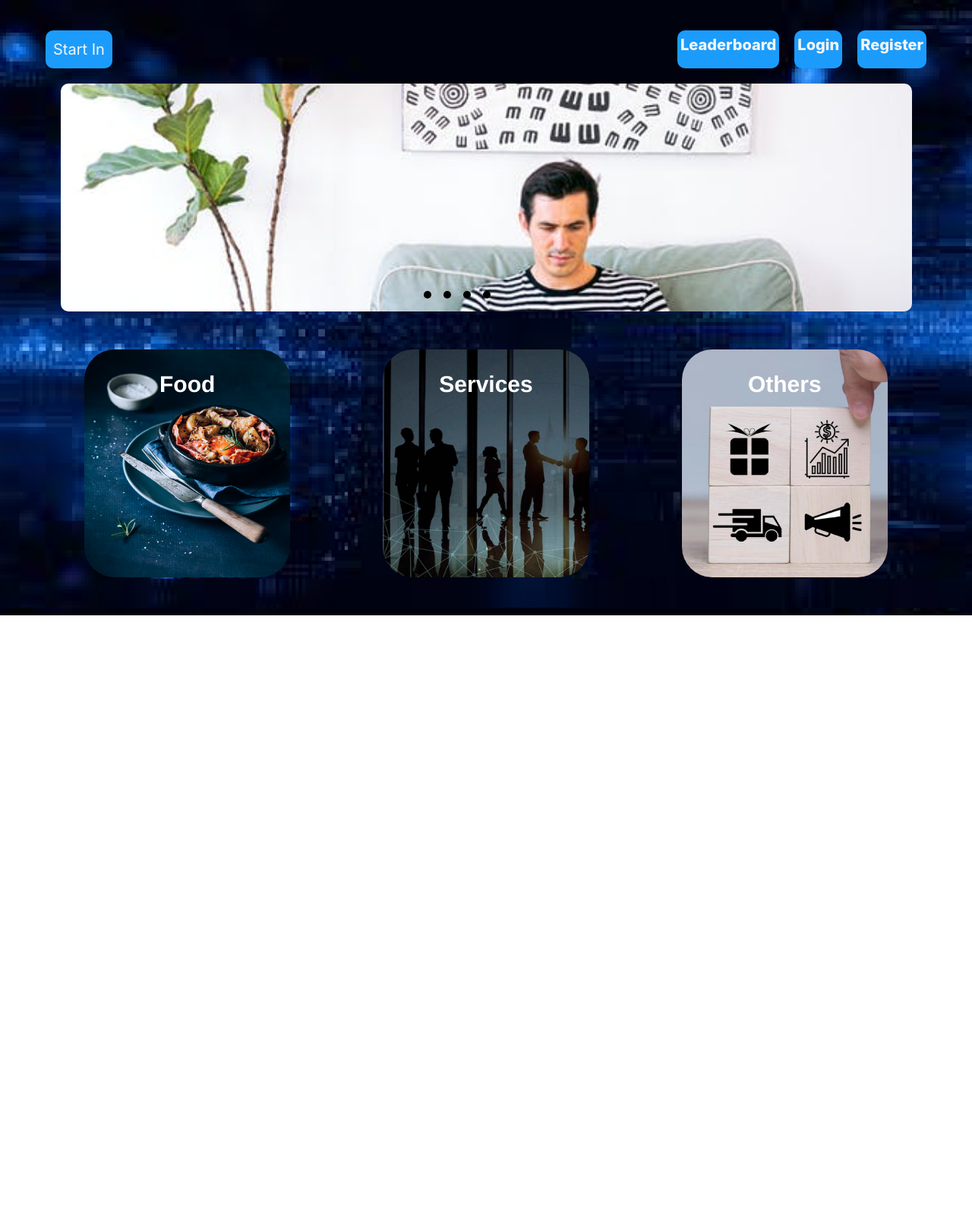
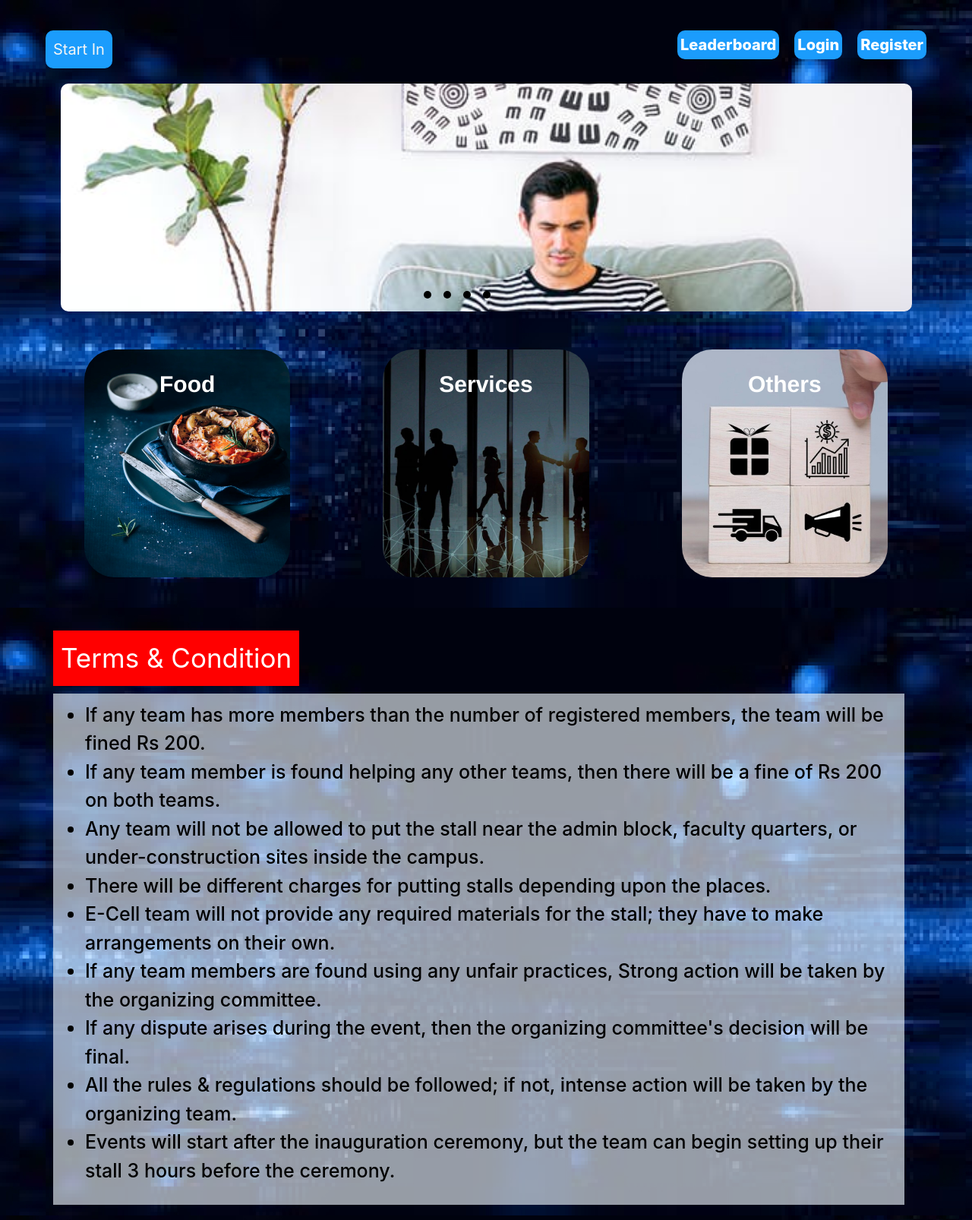
Before and after one commit to E-Cell-IITP/StartInFinal, a React (Create React App) app: page / in a window 1280 px wide. Shown: the whole page at 76% size. Before the commit the page ends 810 px from the top, so only its background shows below. Built offline with nearby package versions, Linux system fonts and the light colour scheme.

Commit message:
improved css

```diff
--- a/src/components-2/TopHead1.js
+++ b/src/components-2/TopHead1.js
@@ -7,12 +7,22 @@ const Tophead1 = () => {
     <div className='_main outside1' >
       <div className='_menubar'>
         <div onClick={()=>{window.location='/'}} className='_btn_home'>Start In</div>
-        <div className="rightnav">
+        {/* <div className="rightnav"> */}
+        <div class="dropdown ">
+  {/* <span>Mouse over me</span> */}
+  <i class="fa fa-bars" aria-hidden="true"></i>
+  <div class="dropdown-content rightnav">
+  <div onClick={()=>{window.location='/outsideleaderboard'}} className='_btn_leaderboard'>Leaderboard</div>
 
-        <div onClick={()=>{window.location='/outsideleaderboard'}} className='_btn_leaderboard'>Leaderboard</div>
+       <div onClick={()=>{window.location='/login'}} className='_btn_leaderboard'>Login</div>
+       <div onClick={()=>{window.location='/personal_register'}} className='_btn_leaderboard'>Register</div>
+  {/* <p>Hello World!</p> */}
+  </div>
+{/* </div> */}
+        {/* <div onClick={()=>{window.location='/outsideleaderboard'}} className='_btn_leaderboard'>Leaderboard</div>
 
         <div onClick={()=>{window.location='/login'}} className='_btn_leaderboard'>Login</div>
-        <div onClick={()=>{window.location='/personal_register'}} className='_btn_leaderboard'>Register</div>
+        <div onClick={()=>{window.location='/personal_register'}} className='_btn_leaderboard'>Register</div> */}
         </div>
       </div>
       {/* <div className='table'>jjfjf</div> */}
--- a/src/components-2/Top_carousal.js
+++ b/src/components-2/Top_carousal.js
@@ -2,6 +2,7 @@ import React from 'react'
 import Carousal from '../components/carousel'
 import Division3 from './Division3'
 import Tophead1 from './TopHead1'
+import { Termcondition } from './termcondition'
 
 const Top_carousal = () => {
   return (
@@ -9,6 +10,7 @@ const Top_carousal = () => {
       <Tophead1/>
       <Carousal/>
       <Division3/>
+      <Termcondition/>
     </div>
   )
 }
--- /dev/null
+++ b/src/components-2/termcondition.css
@@ -0,0 +1,20 @@
+.conditions{
+    margin: 20px;
+    width: 95%;
+
+}
+.headin{
+    background-color:red;
+    font-size: 35px;
+    color: white;
+    width: fit-content;
+    padding: 10px;
+    margin: 10px 0;
+}
+.para1{
+    background-color: rgba(240, 248, 255, 0.622);
+    color: black;
+    font-size: 25px;
+    padding: 10px;
+    font-weight: 500;
+}
--- /dev/null
+++ b/src/components-2/termcondition.js
@@ -0,0 +1,25 @@
+import React from 'react'
+import './termcondition.css'
+
+export const Termcondition = () => {
+  return (
+    <div className='conditions'>
+        <div className="headin">Terms & Condition</div>
+        <div className="para1">
+            <ul>
+                <li>If any team has more members than the number of registered members, the team will be fined Rs 200.</li>
+                <li>If any team member is found helping any other teams, then there will be a fine of Rs 200 on both teams.</li>
+                <li>Any team will not be allowed to put the stall near the admin block, faculty quarters, or under-construction sites inside the campus.</li>
+                <li>There will be different charges for putting stalls depending upon the places.</li>
+                <li> E-Cell team will not provide any required materials for the stall; they have to make arrangements on their own.</li>
+                <li>If any team members are found using any unfair practices, Strong action will be taken by the organizing committee. </li>
+                <li>If any dispute arises during the event, then the organizing committee's decision will be final.</li>
+                <li>All the rules & regulations should be followed; if not, intense action will be taken by the organizing team.</li>
+                <li>Events will start after the inauguration ceremony, but the team can begin setting up their stall 3 hours before the ceremony.</li>
+            </ul>
+            </div>
+
+    </div>
+
+  )
+}
--- a/src/components-2/tophead1.css
+++ b/src/components-2/tophead1.css
@@ -6,6 +6,27 @@
     margin: 30px 0 5px;
     height: 70px;
 }
+/* .dropdown {
+   position: relative;
+   display: inline-block;
+
+ }
+
+ .dropdown-content {
+   display: none;
+   position: absolute;
+   margin-left: -120px;
+   background-color: #f9f9f994;
+   min-width: 160px;
+   box-shadow: 0px 8px 16px 0px rgba(0,0,0,0.2);
+   padding: 12px 16px;
+   z-index: 1;
+ }
+
+ .dropdown:hover .dropdown-content {
+   display: block;
+ } */
+
 .outside1{
    margin-top: 30px;
 }
@@ -22,6 +43,10 @@
    margin: 10px; */
    justify-content: space-around;
  }
+ .fa{
+   display: none;
+   align-items: center;
+ }
  ._btn_home{
     background-color: #1B9CFC;
     border-radius: 10px;
@@ -36,11 +61,12 @@
     text-align: center;
  }
  ._btn_leaderboard{
-    background-color: #1B9CFC;
+   background-color: #1B9CFC;
     border-radius: 10px;
-    width:fit-content;
+    width: 100%;;
     padding:4px;
     margin: 10px;
+    color: white;
     cursor: pointer;
     font-family: 'Inter';
     font-style: normal;
@@ -49,4 +75,41 @@
     text-align: center;
     flex-direction: right;
  }
-.s1{}
+
+ @media only screen and (max-width: 600px) {
+   .dropdown {
+      position: relative;
+      display: inline-block;
+      /* background-color: yellow; */
+    }
+
+    .dropdown-content {
+      display: none;
+      position: absolute;
+      margin-left: -120px;
+      background-color: #f9f9f994;
+      min-width: 160px;
+      box-shadow: 0px 8px 16px 0px rgba(0,0,0,0.2);
+      padding: 12px 16px;
+      z-index: 1;
+    }
+    ._btn_home{
+      font-size: 12px;
+    }
+    .dropdown:hover .dropdown-content {
+      display: block;
+    }
+    .fa{
+      display: block;
+      font-size: 25px;
+      align-items: center;
+      justify-content: center;
+      padding-right: 10px;
+      padding-top: 15px;
+    }
+    ._btn_leaderboard{
+      color: black;
+      background-color: #f9f9f91e;
+      /* opacity: 0; */
+    }
+ }
--- a/src/components/Leaderboard.css
+++ b/src/components/Leaderboard.css
@@ -71,6 +71,7 @@ body{
     min-width: 200px;
     background: #AB183D;
     margin: 50px 0;
+    color: white;
     font-family: 'Inter';
     font-style: normal;
     font-weight: 800;
--- a/src/components/homeloginregister.js
+++ b/src/components/homeloginregister.js
@@ -2,8 +2,9 @@ import React from 'react'
 
 const Homeloginregister = () => {
   return (
+
     <div>
-       <div className='_menubar'>
+       <div style={{marginTop:'25px'}} className='_menubar'>
         <div onClick={()=>{window.location='/'}} className='btn_home'>Home</div>
         {/* <div className='btn_leaderboard'>Leaderboard</div> */}
         <div className="rightnav1">
--- a/src/components3/Personal_Register.js
+++ b/src/components3/Personal_Register.js
@@ -34,7 +34,7 @@ const Personal_Register = () => {
 
   async function funcc(){
 
-    if(password!==""&&FirstName!==""&&LastName!==""&&username!==""&&Email!==""&&phone!==""&&confirmpassword!==""){
+    if(password!==""&&FirstName!==""&&LastName!==""&&username!==""&&Email!==""&&phone!==""&&confirmpassword!==""&&phone.length>=10&&phone.length<=12){
       settoggle(false);
       if(password===confirmpassword){
     let item={FirstName: FirstName,LastName: LastName,username: username,phone: parseInt(phone),Email: Email,password: password};
```
